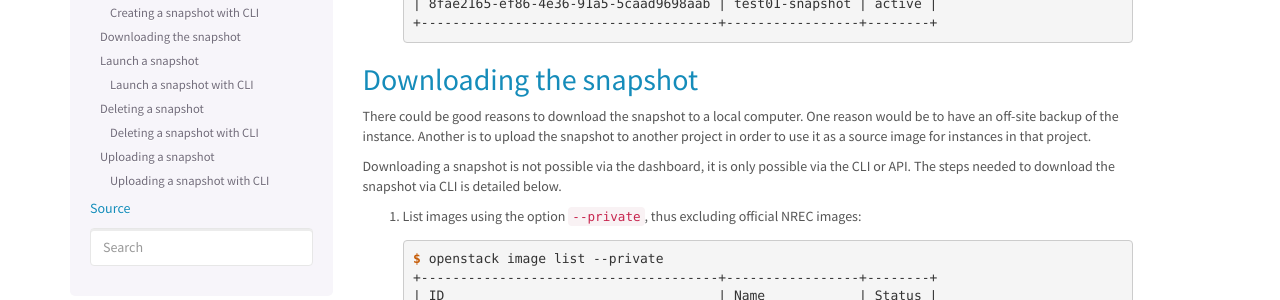
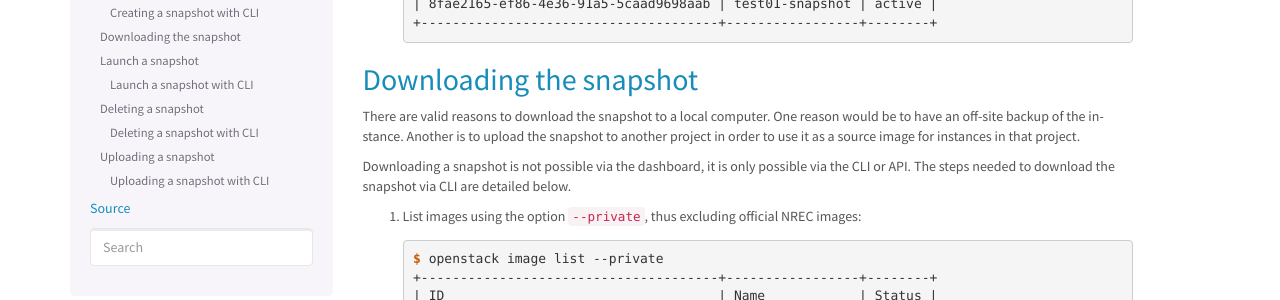
Before and after one commit to norcams/docs-enduser, a Sphinx documentation site: the page built from docs/snapshot.rst, in a window 1280 px wide and 900 px high, scrolled down 2959 px. Shown: the part 153-453 px from the top of the window. Built offline with Sphinx 7.4.7, drawn with Linux system fonts in a browser that asks for light colours.

Commit message:
new snapshot doc

```diff
--- a/docs/snapshot.rst
+++ b/docs/snapshot.rst
@@ -116,14 +116,14 @@ Creating a snapshot with CLI
 Downloading the snapshot
 ------------------------
 
-There could be good reasons to download the snapshot to a local
+There are valid reasons to download the snapshot to a local
 computer. One reason would be to have an off-site backup of the
 instance. Another is to upload the snapshot to another project in
 order to use it as a source image for instances in that project.
 
 Downloading a snapshot is not possible via the dashboard, it is only
 possible via the CLI or API. The steps needed to download the snapshot
-via CLI is detailed below.
+via CLI are detailed below.
 
 #. List images using the option ``--private``, thus excluding official
    NREC images:
```
